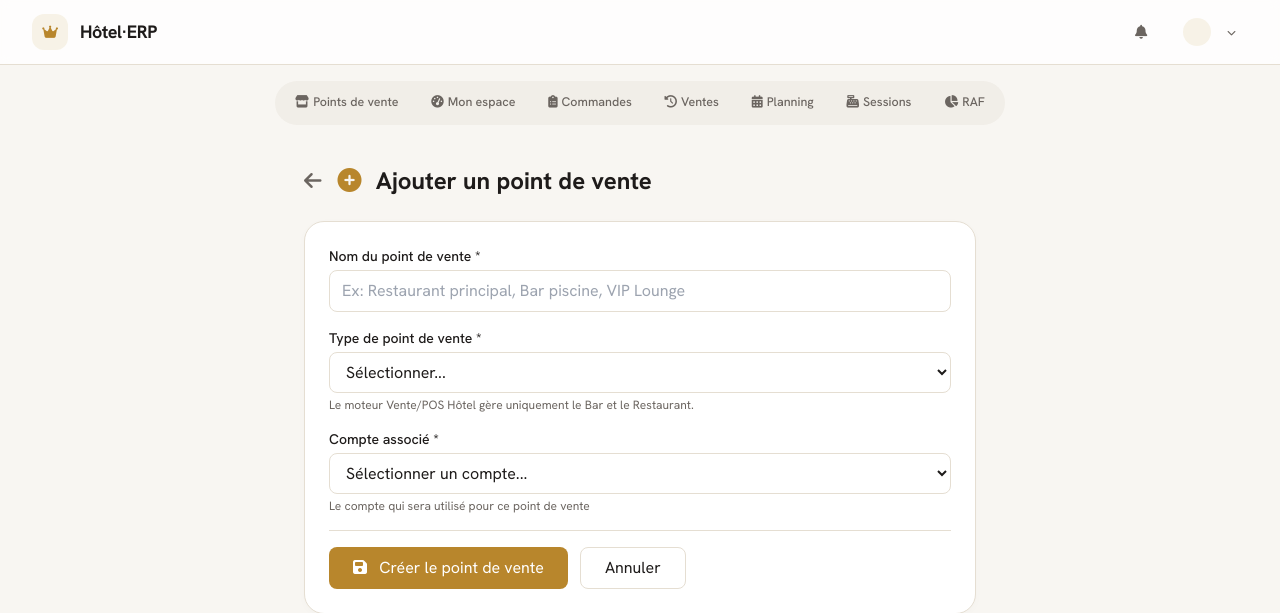
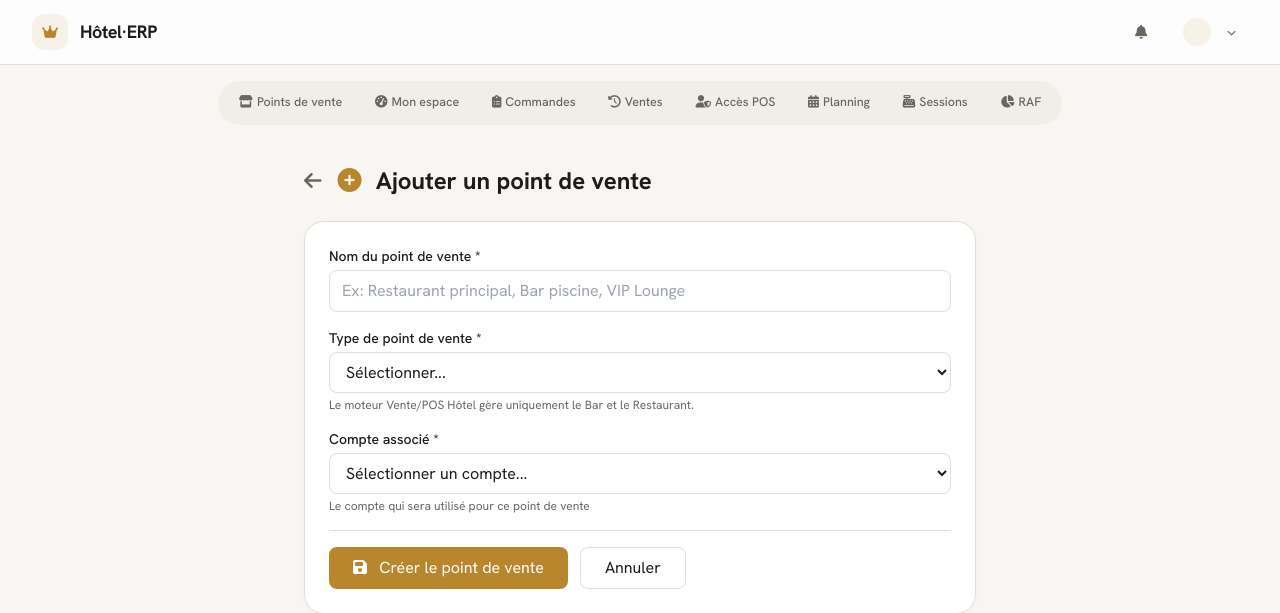
Before and after one commit to bahdev223/hotel-saas, a Django app: template apps/pos/templates/pos/ajouter.html in a window 1280 px wide. Shown: the top 613 px of the page. Run offline with Django 5.2, Linux system fonts and the light colour scheme; the template is opened without the code that fills it, so the values that code supplies are empty; some libraries are stand-ins or nearby versions.

Commit message:
ui(pos): add access management navigation

```diff
--- a/apps/pos/templates/pos/base_pos.html
+++ b/apps/pos/templates/pos/base_pos.html
@@ -17,6 +17,9 @@
         <a href="{% url 'pos:liste_ventes' %}" class="{% if request.resolver_match.url_name == 'liste_ventes' %}active{% endif %}">
             <i class="fas fa-history mr-1"></i>Ventes
         </a>
+        <a href="{% url 'pos:acces' %}" class="{% if request.resolver_match.url_name == 'acces' %}active{% endif %}">
+            <i class="fas fa-user-shield mr-1"></i>Accès POS
+        </a>
         <a href="{% url 'pos:planning' %}" class="{% if request.resolver_match.url_name == 'planning' %}active{% endif %}">
             <i class="fas fa-calendar-alt mr-1"></i>Planning
         </a>
```
